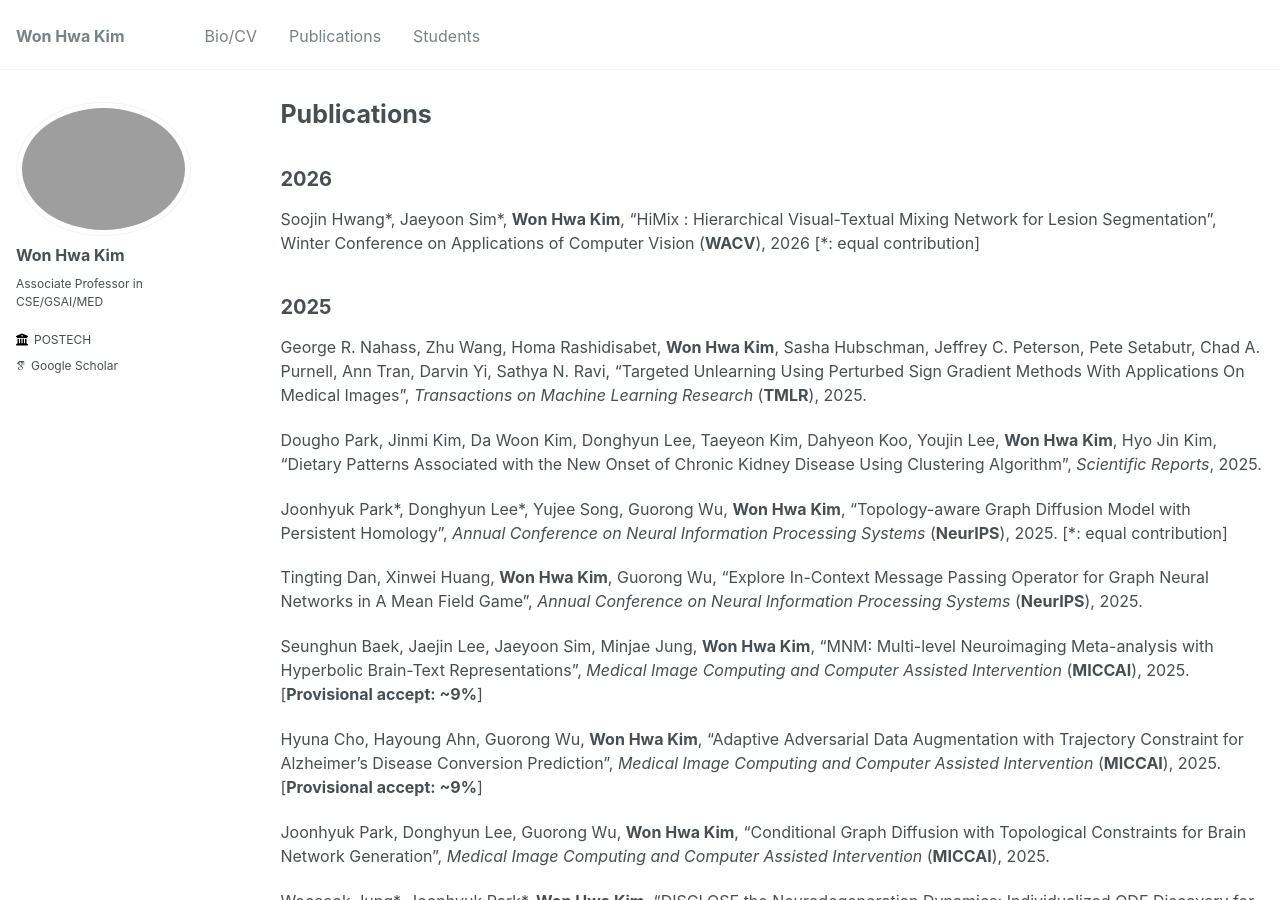
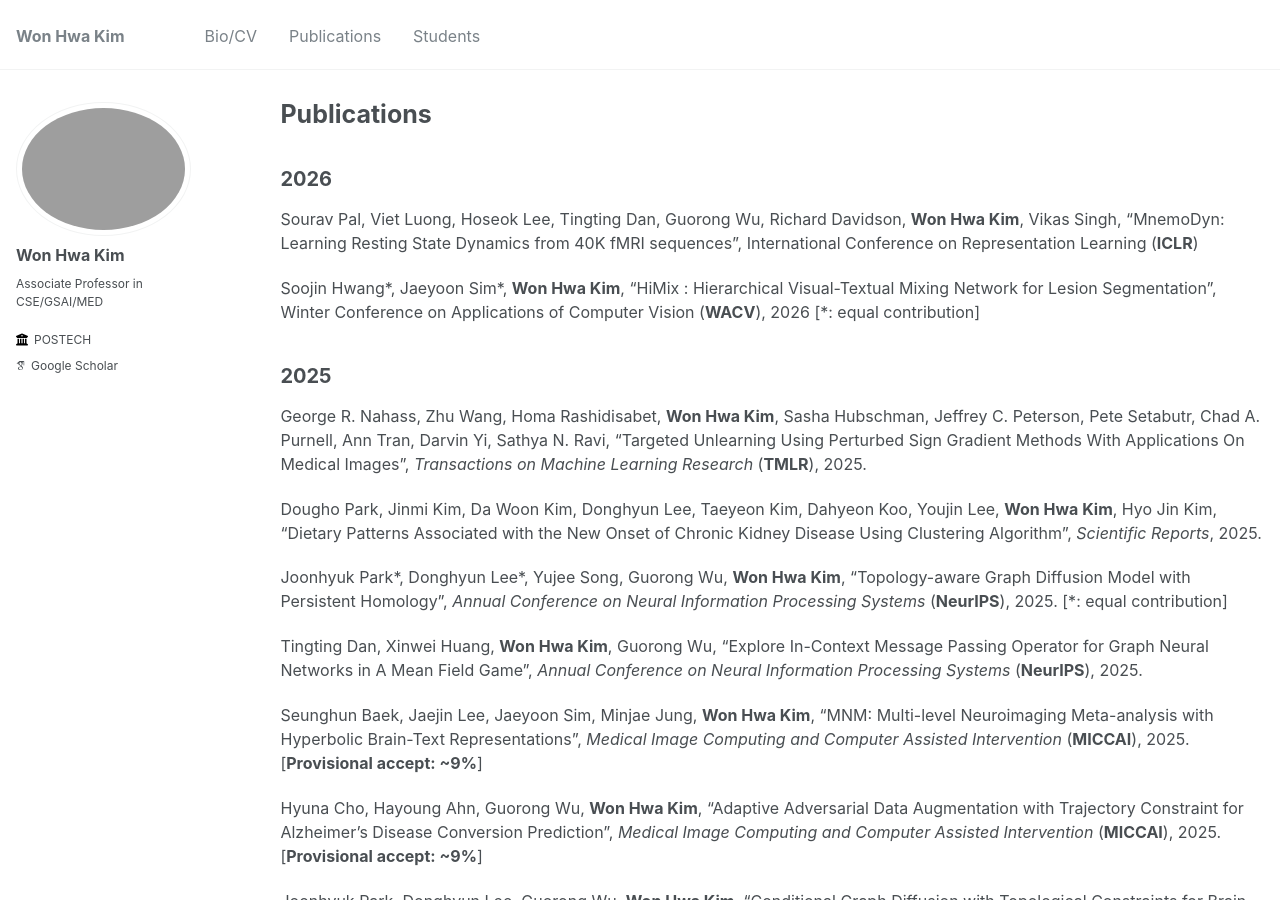
Before and after one commit to wwplato/wwplato.github.io, a Jekyll site: the page built from _pages/publications.md, in a window 1280 px wide and 900 px high. Built offline with Jekyll 4.4.1, drawn with Linux system fonts in a browser that asks for light colours; some web fonts are replaced.

Commit message:
Update publications.md

```diff
--- a/_pages/publications.md
+++ b/_pages/publications.md
@@ -8,6 +8,8 @@ author_profile: true
 
 2026
 ------
+
+Sourav Pal, Viet Luong, Hoseok Lee, Tingting Dan, Guorong Wu, Richard Davidson, **Won Hwa Kim**, Vikas Singh, "MnemoDyn: Learning Resting State Dynamics from 40K fMRI sequences", International Conference on Representation Learning (**ICLR**)
 
 Soojin Hwang\*, Jaeyoon Sim\*, **Won Hwa Kim**, "HiMix : Hierarchical Visual-Textual Mixing Network for Lesion Segmentation", Winter Conference on Applications of Computer Vision (**WACV**), 2026 [\*: equal contribution]
 
```
